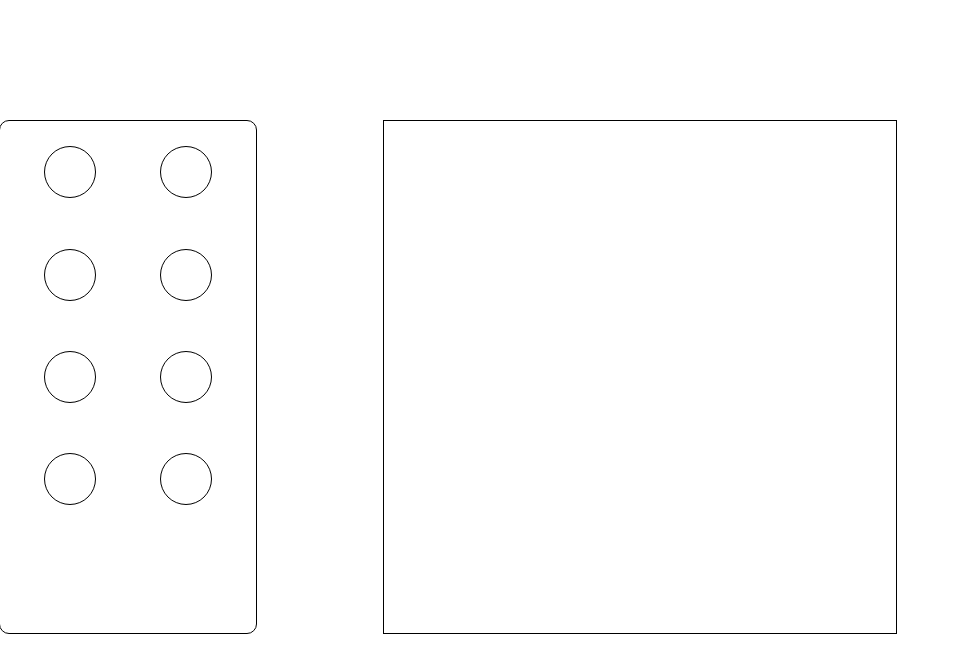
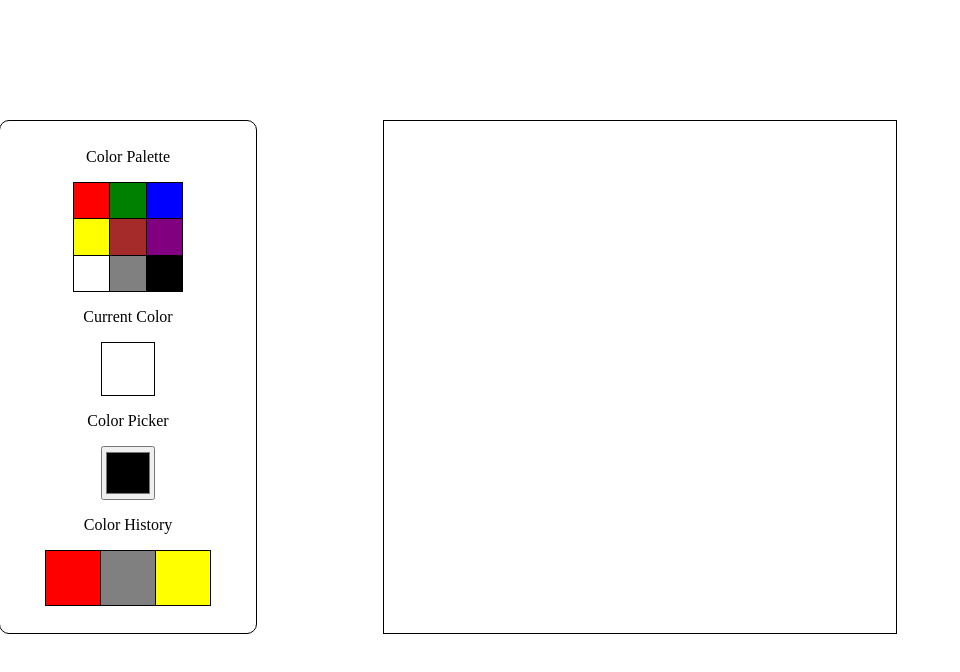
Before and after one commit to Just-Eivin/minima, a plain HTML site: page index.html in a window 1280 px wide. Shown: the whole page, without its empty margins (0-960 px from the left). Drawn offline with Linux system fonts and the light colour scheme.

Commit message:
Add color panel

```diff
--- a/index.html
+++ b/index.html
@@ -12,14 +12,28 @@
         <div id="wrapper">
             <div id="control-panel">
                 <div id="color-section">
-                    <div class="color"></div>
-                    <div class="color"></div>
-                    <div class="color"></div>
-                    <div class="color"></div>
-                    <div class="color"></div>
-                    <div class="color"></div>
-                    <div class="color"></div>
-                    <div class="color"></div>
+                    <p class="label">Color Palette</p>
+                    <div id="color-grid">
+                        <div class="color red"></div>
+                        <div class="color green"></div>
+                        <div class="color blue"></div>
+                        <div class="color yellow"></div>
+                        <div class="color brown"></div>
+                        <div class="color purple"></div>
+                        <div class="color white"></div>
+                        <div class="color gray"></div>
+                        <div class="color black"></div>
+                    </div>
+                    <p>Current Color</p>
+                    <div class="current-color"></div>
+                    <p>Color Picker</p>
+                    <input type="color">
+                    <p>Color History</p>
+                    <div id="color-history">
+                        <div class="current-color red"></div>
+                        <div class="current-color gray"></div>
+                        <div class="current-color yellow"></div>
+                    </div>
                 </div>
             </div>
             <canvas id="pixel-canvas" width="32" height="32"></canvas>
--- a/styles.css
+++ b/styles.css
@@ -11,6 +11,8 @@
     height: 512px;
     width: 256px;
     margin-left: -1024px;
+
+
 }
 
 #pixel-canvas {
@@ -23,23 +25,107 @@
 
     align-self: center;
     position: absolute;
+
+    background-color: white;
+}
+
+
+#color-grid {
+    display: grid;
+    width: 110px;
+    height: 110px;
+    box-sizing: border-box;
+    gap: 1px;
+    border: 1px solid black;
+    background-color: black;
+
+    grid-template-columns: 1fr 1fr 1fr;
+    grid-template-rows: 1fr 1fr 1fr;
+
+
+}
+
+
+#color-section {
+    display: flex;
+    flex-direction: column;
+    justify-content: center;
+    align-items: center;
+    width: 100%;
+    height: 100%;
+    flex-wrap: wrap;
+    align-content: center;
+}
+
+.label {
+    margin-top: 0;
+}
+
+#color-history {
+    display: flex;
+    border: 1px solid black;
+    gap: 1px;
+    background-color: black;
+}
+
+#color-history .current-color {
+    border: 0;
 }
 
 .color {
-    height: 50px;
-    width: 50px;
-    border: 1px solid black;
-    border-radius: 100%;
-    margin: 20px;
+    width: 1fr;
+    height: 1fr;
+    box-sizing: border-box;
 }
 
-#color-section {
-    display: flex;
-    justify-content: space-evenly;
-    align-items: center;
-    width: 100%;
-    height: 80%;
-    flex-wrap: wrap;
+.current-color {
+    width: 54px;
+    height: 54px;
+    box-sizing: border-box;
+    border: 1px solid black;
+}
 
+#control-panel input {
+    width: 54px;
+    height: 54px;
+}
 
+.red {
+    background-color: red;
 }
+
+.green {
+    background-color: green;
+}
+
+.blue {
+    background-color: blue;
+}
+
+.yellow {
+    background-color: yellow;
+}
+
+.brown {
+    background-color: brown;
+}
+
+.purple {
+    background-color: purple;
+}
+
+.white {
+    background-color: white;
+}
+
+.gray {
+    background-color: gray;
+}
+
+.black {
+    background-color: black;
+}
+
+.red {
+    background-color: red;
+}
```
